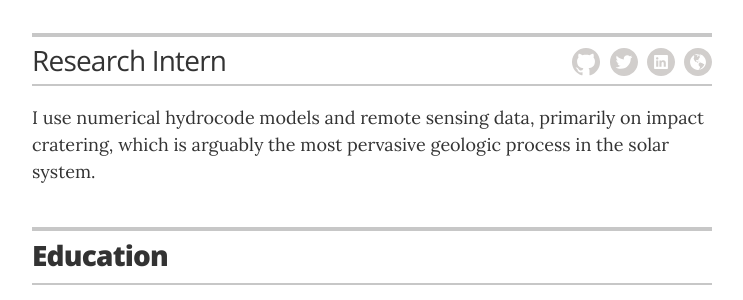
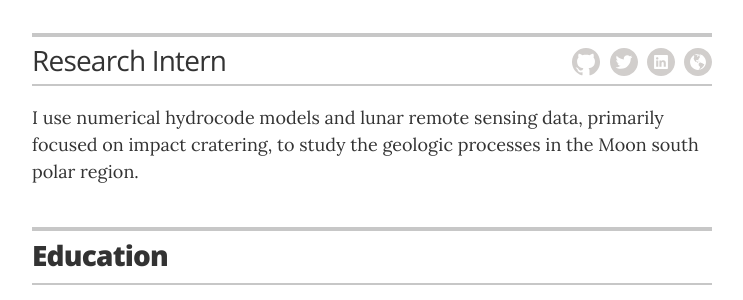
Before and after one commit to rasnv/rasnv.github.io, a Jekyll site: the page built from index.html, in a window 1280 px wide. Shown: the part 320-620 px from the top of the page, without its empty margins (268-1011 px from the left). Built offline with Jekyll 4.4.1, drawn with Linux system fonts in a browser that asks for light colours.

Commit message:
Update _config.yml

```diff
--- a/_config.yml
+++ b/_config.yml
@@ -17,7 +17,7 @@ resume_contact_telephone:       ""
 resume_contact_address:         ""
 resume_header_contact_info:     ""
 resume_header_intro: >-
-    <p>I use numerical hydrocode models and remote sensing data, primarily on impact cratering, which is arguably the most pervasive geologic process in the solar system. </p>
+    <p>I use numerical hydrocode models and lunar remote sensing data, primarily focused on impact cratering, to study the geologic processes in the Moon south polar region. </p>
 
 # Comment out unused sections
 # resume_section_associations:    true
```
